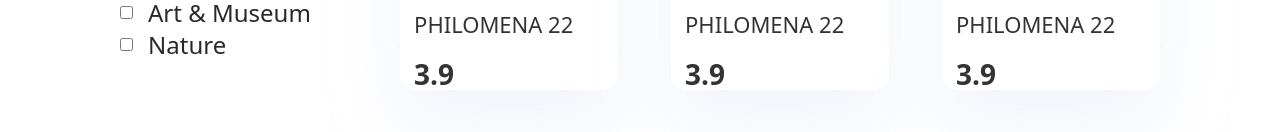
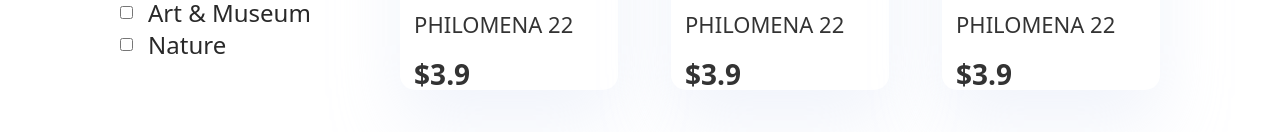
Before and after one commit to Officialbube/Art-store, a React (Create React App) app: page /market in a window 1280 px wide. Shown: the part 620-752 px from the top of the page. Built offline with nearby package versions, Linux system fonts and the light colour scheme.

Commit message:
added the dollar sign to the price

```diff
--- a/src/Components/productItems/ProductItems.js
+++ b/src/Components/productItems/ProductItems.js
@@ -35,7 +35,7 @@
 
                                 <div className='flex lg:block justify-between mt-[0.62rem] text-base font-medium leading-6 lg:text-[#333333]'>
                                     <p className='lg:text-[1.375rem]  lg:font-normal lg:leading-8'>{product.name}</p>
-                                    <p className='lg:mt-[1.12rem] lg:text-[1.75rem] lg:font-bold lg:leading-8 lg:mb-[0.44rem]'>{product.price}</p>
+                                    <p className='lg:mt-[1.12rem] lg:text-[1.75rem] lg:font-bold lg:leading-8 lg:mb-[0.44rem]'>${product.price}</p>
                                 </div>
                             </div>
 
```
